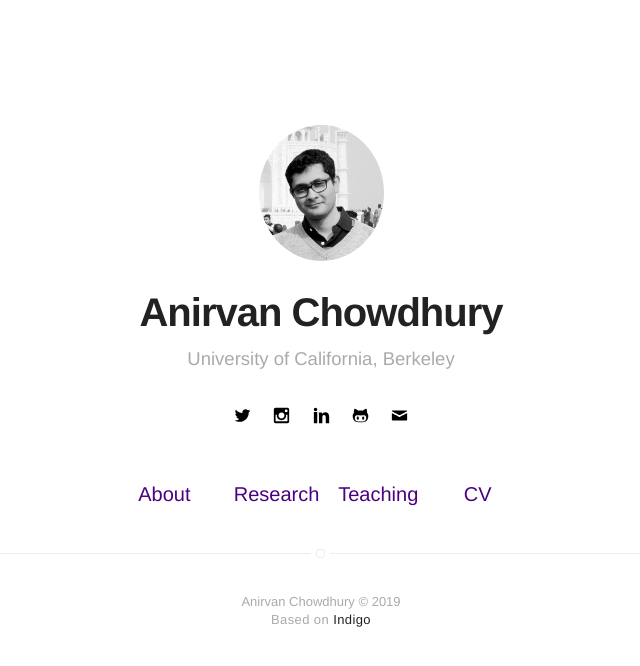
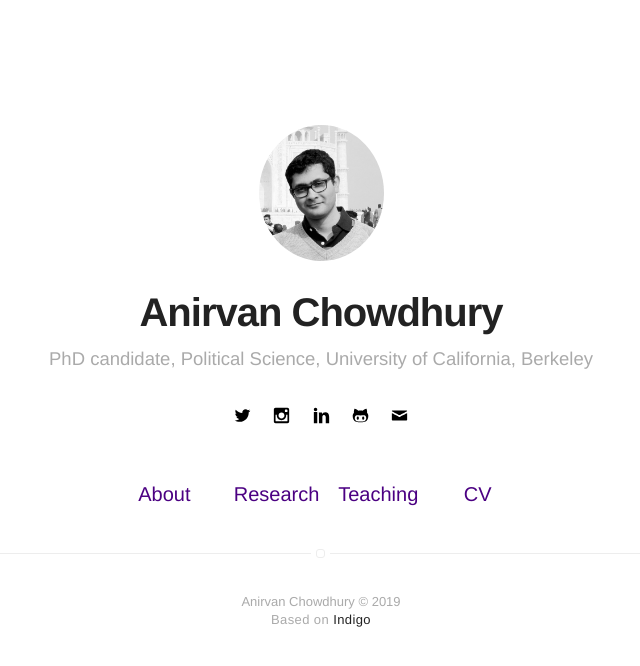
Before and after one commit to anirvanchowdhury/anirvanchowdhury.github.io, a Jekyll site: the page built from index.html, in a window 1280 px wide. Shown: the top 666 px of the page, without its empty margins (319-959 px from the left). Built offline with Jekyll 4.4.1, drawn with Linux system fonts in a browser that asks for light colours; part of the change alters nothing that is shown.

Commit message:
Update _config.yml

```diff
--- a/_config.yml
+++ b/_config.yml
@@ -1,7 +1,6 @@
 # main text of home
 name: Anirvan Chowdhury
-bio: PhD candidate, Department of Political Science
-bio: University of California, Berkeley
+bio: PhD candidate, Political Science, University of California, Berkeley
 
 # twitter summary info
 description: Personal website - Anirvan Chowdhury
```
